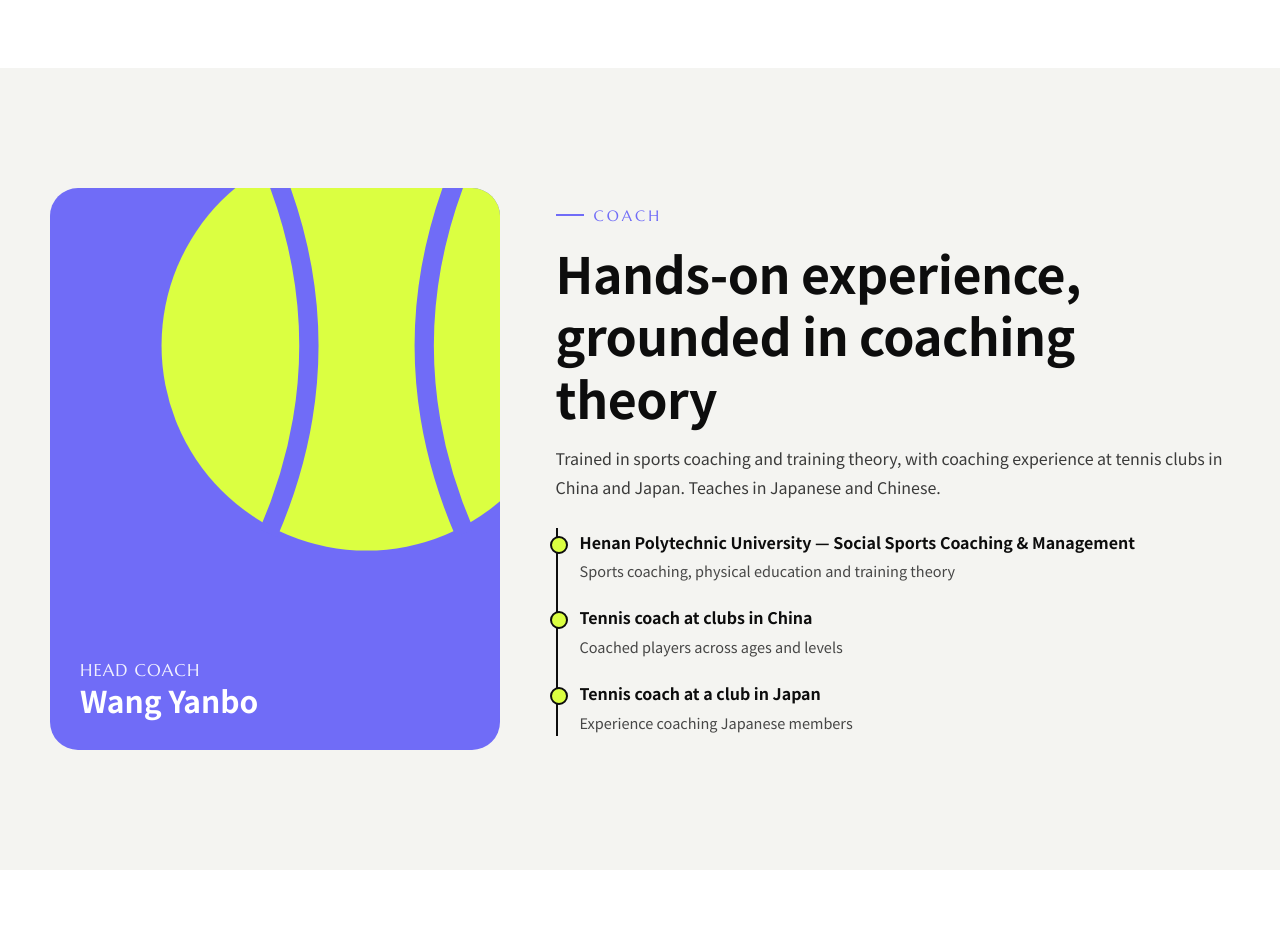
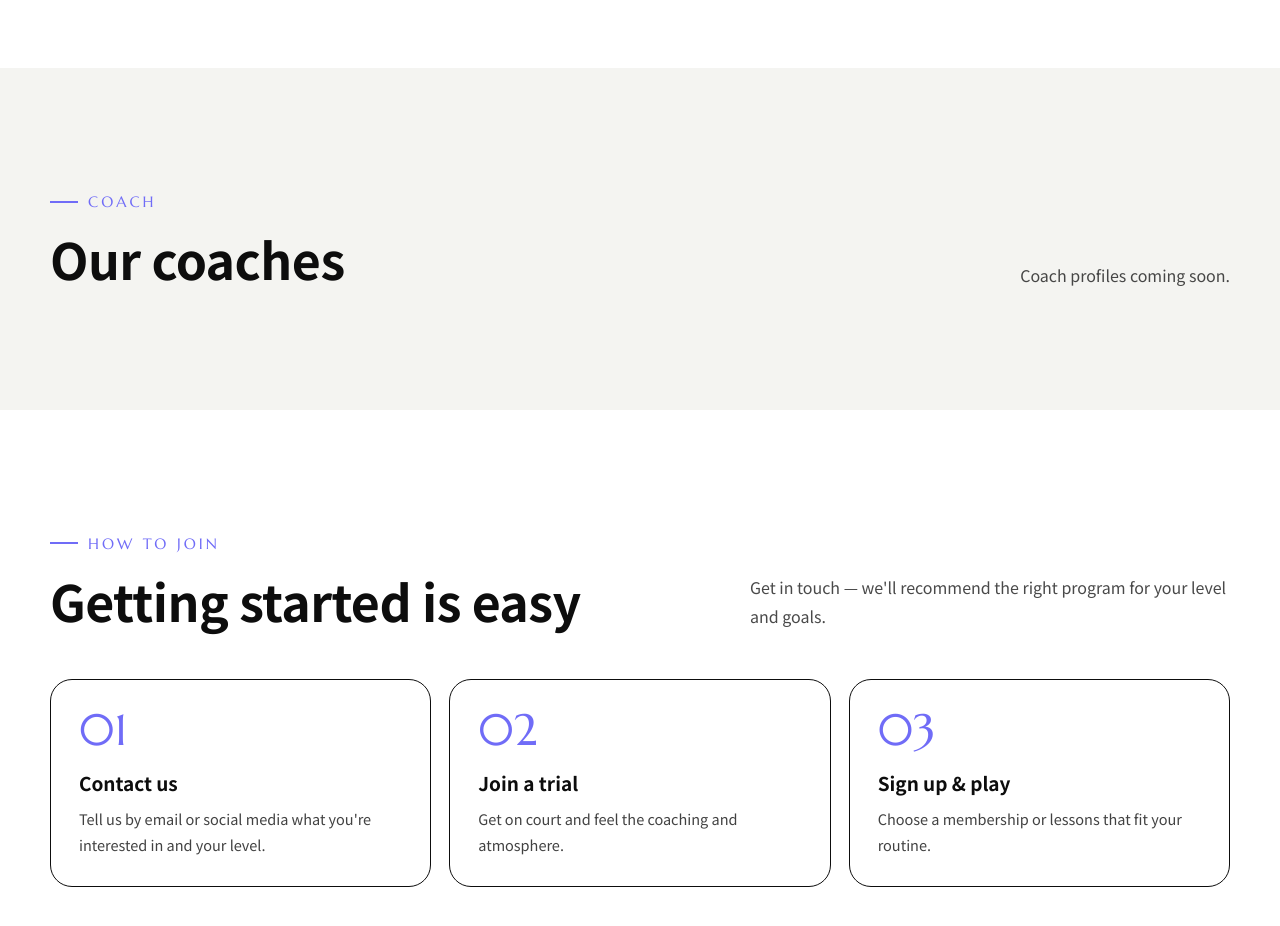
Before and after one commit to EVERWILD-Albert/everwildtennisclub, a plain HTML site: page index.html in a window 1280 px wide. Shown: the part 3900-4826 px from the top of the page. Drawn offline with Linux system fonts and the light colour scheme.

Commit message:
Add files via upload

```diff
--- a/index.html
+++ b/index.html
@@ -340,20 +340,10 @@ footer{background:var(--ink);color:#fff;padding:56px 0 34px}
 
   <!-- COACH -->
   <section id="coach">
-    <div class="wrap coach">
-      <div class="coach-card rv">
-        <svg class="bg" viewBox="0 0 100 100" style="color:var(--lime);--seam:var(--purple)" aria-hidden="true"><use href="#ball"/></svg>
-        <div class="name"><small>HEAD COACH</small><span data-i18n="coach.name"></span></div>
-      </div>
-      <div class="rv">
-        <div class="kicker">Coach</div>
-        <h2 data-i18n="coach.title"></h2>
-        <p style="margin-top:16px;opacity:.8" data-i18n="coach.p"></p>
-        <div class="timeline">
-          <div><b data-i18n="coach.t1"></b><span data-i18n="coach.d1"></span></div>
-          <div><b data-i18n="coach.t2"></b><span data-i18n="coach.d2"></span></div>
-          <div><b data-i18n="coach.t3"></b><span data-i18n="coach.d3"></span></div>
-        </div>
+    <div class="wrap">
+      <div class="sec-head rv" style="margin-bottom:0">
+        <div><div class="kicker">Coach</div><h2 data-i18n="coach.title"></h2></div>
+        <p data-i18n="coach.soon"></p>
       </div>
     </div>
   </section>
@@ -443,10 +433,7 @@ ja:{
  "com.t4":"SNSコミュニティ","com.d4":"イベント情報や練習会の告知、メンバー同士の交流をオンラインでも。",
  "intl.title":"日本と中国語圏を、スポーツでつなぐ。","intl.p":"東京には、中国語で気軽に参加できるスポーツの場がまだ多くありません。ETCは日本語・中国語の両方で対応し、国籍を越えた交流の場をつくります。",
  "intl.l1":"中国語圏の方向けスポーツ交流","intl.l2":"訪日スポーツイベントの企画・受け入れ","intl.l3":"中国SNSを活用した情報発信","intl.l4":"海外からのお問い合わせにも対応",
- "coach.name":"王 研博","coach.title":"現場経験と指導理論を兼ね備えたコーチ","coach.p":"体育指導・トレーニング理論を専門的に学び、中国と日本のテニスクラブで指導経験を積んできました。日本語・中国語の両方でレッスンが可能です。",
- "coach.t1":"河南理工大学 社会体育指導与管理 専攻","coach.d1":"スポーツ指導、体育教育、トレーニング理論を専門に学ぶ",
- "coach.t2":"中国のテニスクラブでコーチとして勤務","coach.d2":"幅広い年齢・レベルのプレーヤーを指導",
- "coach.t3":"日本国内のテニスクラブでコーチとして勤務","coach.d3":"日本人会員への指導・対応経験",
+ "coach.title":"コーチ紹介","coach.soon":"コーチ紹介は近日公開予定です。",
  "join.title":"はじめ方はかんたん","join.sub":"まずはお問い合わせから。レベルやご希望をお聞きして、ぴったりのプログラムをご案内します。",
  "join.t1":"お問い合わせ","join.d1":"メールまたはSNSから、ご希望のプログラムやレベルをお知らせください。",
  "join.t2":"体験会に参加","join.d2":"実際にコートで打ってみて、雰囲気やレッスン内容を体感してください。",
@@ -478,10 +465,7 @@ ja:{
  "com.t4":"线上社群","com.d4":"活动与练习会通知、会员交流，线上同样热闹。",
  "intl.title":"用运动，连接日本与华语圈。","intl.p":"在东京，能用中文轻松参加的运动场所还很少。ETC 提供中日双语服务，打造跨越国籍的交流空间。",
  "intl.l1":"面向华语圈朋友的运动交流","intl.l2":"访日运动活动的策划与接待","intl.l3":"通过小红书、微信等中文社媒发布信息","intl.l4":"支持海外咨询",
- "coach.name":"王 研博","coach.title":"兼具实战经验与专业理论的教练","coach.p":"专业学习体育指导与训练理论，曾在中国与日本的网球俱乐部积累执教经验，可用中文和日语授课。",
- "coach.t1":"河南理工大学 社会体育指导与管理 专业","coach.d1":"系统学习运动指导、体育教育与训练理论",
- "coach.t2":"中国网球俱乐部 网球教练","coach.d2":"执教不同年龄与水平的学员",
- "coach.t3":"日本国内网球俱乐部 网球教练","coach.d3":"拥有指导日本会员的经验",
+ "coach.title":"教练介绍","coach.soon":"教练介绍即将公布。",
  "join.title":"加入很简单","join.sub":"先联系我们。了解你的水平和需求后，我们会推荐最合适的课程。",
  "join.t1":"咨询","join.d1":"通过邮件或社交平台，告诉我们你想参加的项目和目前水平。",
  "join.t2":"参加体验课","join.d2":"亲自上场打一打，感受课程内容和氛围。",
@@ -513,10 +497,7 @@ en:{
  "com.t4":"Online community","com.d4":"Event news, session updates and member chat online.",
  "intl.title":"Connecting Japan and the Chinese-speaking world through sport.","intl.p":"There are still few places in Tokyo to join sport in Chinese. ETC works in both Japanese and Chinese to create exchange across nationalities.",
  "intl.l1":"Sports exchange for Chinese speakers","intl.l2":"Hosting inbound sports events in Japan","intl.l3":"Updates on Chinese social media","intl.l4":"Enquiries from overseas welcome",
- "coach.name":"Wang Yanbo","coach.title":"Hands-on experience, grounded in coaching theory","coach.p":"Trained in sports coaching and training theory, with coaching experience at tennis clubs in China and Japan. Teaches in Japanese and Chinese.",
- "coach.t1":"Henan Polytechnic University — Social Sports Coaching & Management","coach.d1":"Sports coaching, physical education and training theory",
- "coach.t2":"Tennis coach at clubs in China","coach.d2":"Coached players across ages and levels",
- "coach.t3":"Tennis coach at a club in Japan","coach.d3":"Experience coaching Japanese members",
+ "coach.title":"Our coaches","coach.soon":"Coach profiles coming soon.",
  "join.title":"Getting started is easy","join.sub":"Get in touch — we'll recommend the right program for your level and goals.",
  "join.t1":"Contact us","join.d1":"Tell us by email or social media what you're interested in and your level.",
  "join.t2":"Join a trial","join.d2":"Get on court and feel the coaching and atmosphere.",
```
